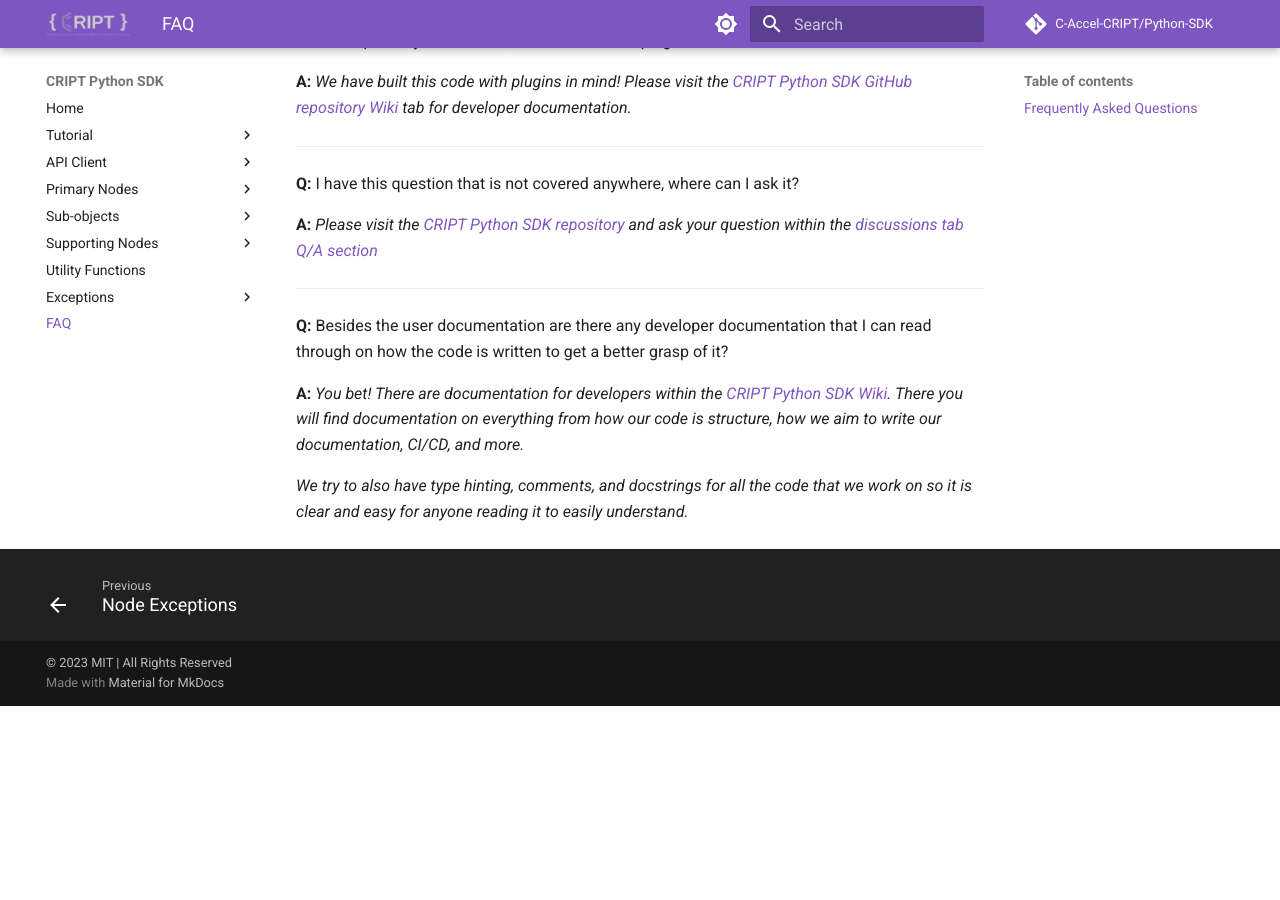
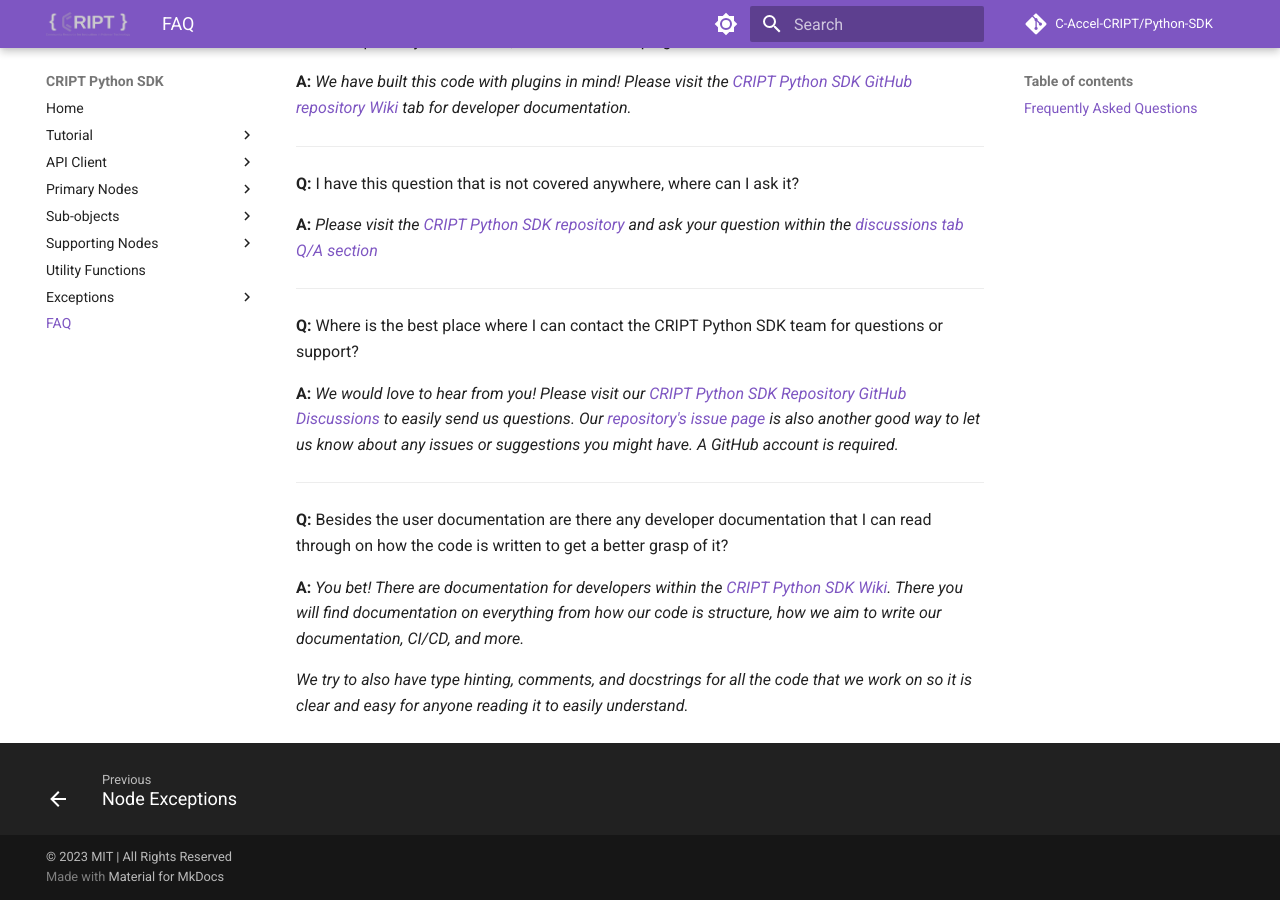
Before and after one commit to C-Accel-CRIPT/Python-SDK, an MkDocs documentation site: the page built from docs/faq.md, in a window 1280 px wide and 900 px high, scrolled down 1101 px. Built offline with MkDocs 1.6.1 and Material for MkDocs 9.7.7, drawn with Linux system fonts in a browser that asks for light colours; comment, search, counter and statistics services are not loaded; before the commit the page ends 1807 px from its top, so only the background shows below that.

Commit message:
Update faq.md

```diff
--- a/docs/faq.md
+++ b/docs/faq.md
@@ -60,6 +60,14 @@
 
 ---
 
+**Q:** Where is the best place where I can contact the CRIPT Python SDK team for questions or support?
+
+**A:** _We would love to hear from you! Please visit our [CRIPT Python SDK Repository GitHub Discussions](https://github.com/C-Accel-CRIPT/cript-excel-uploader/discussions) to easily send us questions.
+Our [repository's issue page](https://github.com/C-Accel-CRIPT/Python-SDK/issues) is also another good way to let us know about any issues or suggestions you might have.
+A GitHub account is required._
+
+---
+
 **Q:** Besides the user documentation are there any developer documentation that I can read through on how
 the code is written to get a better grasp of it?
 
```
